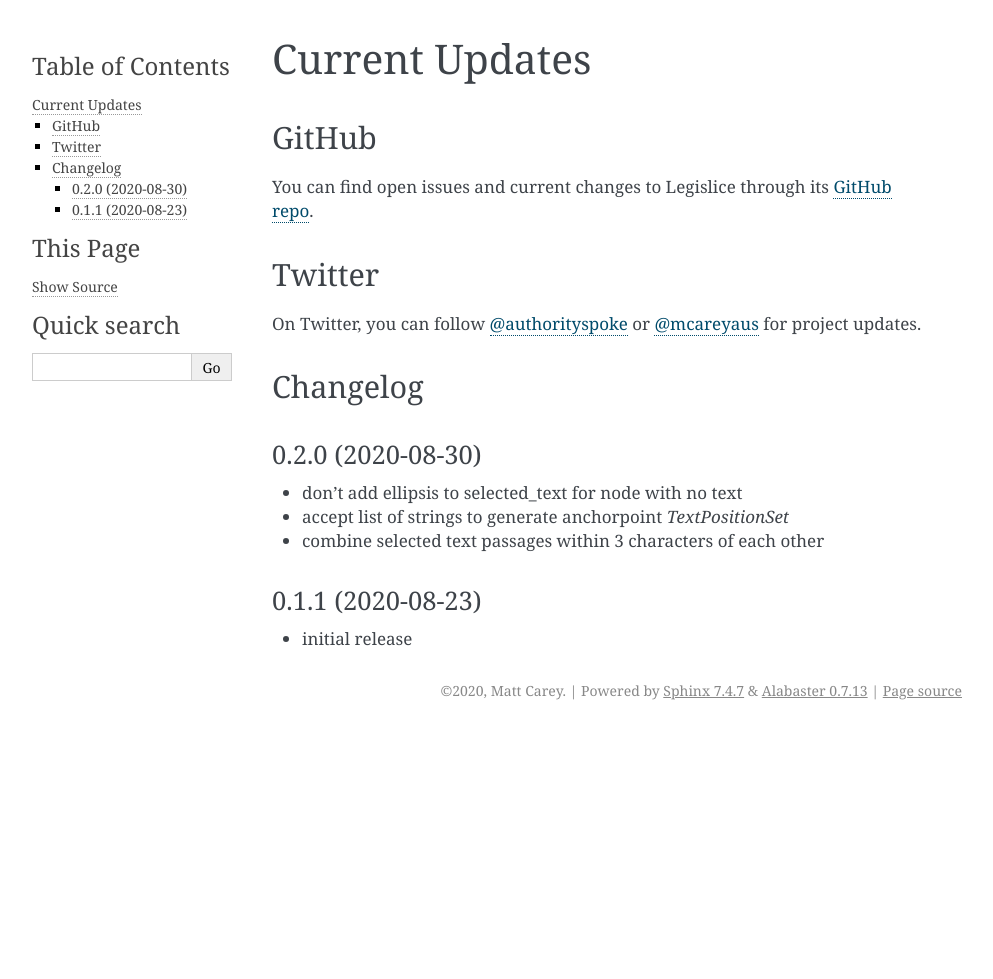
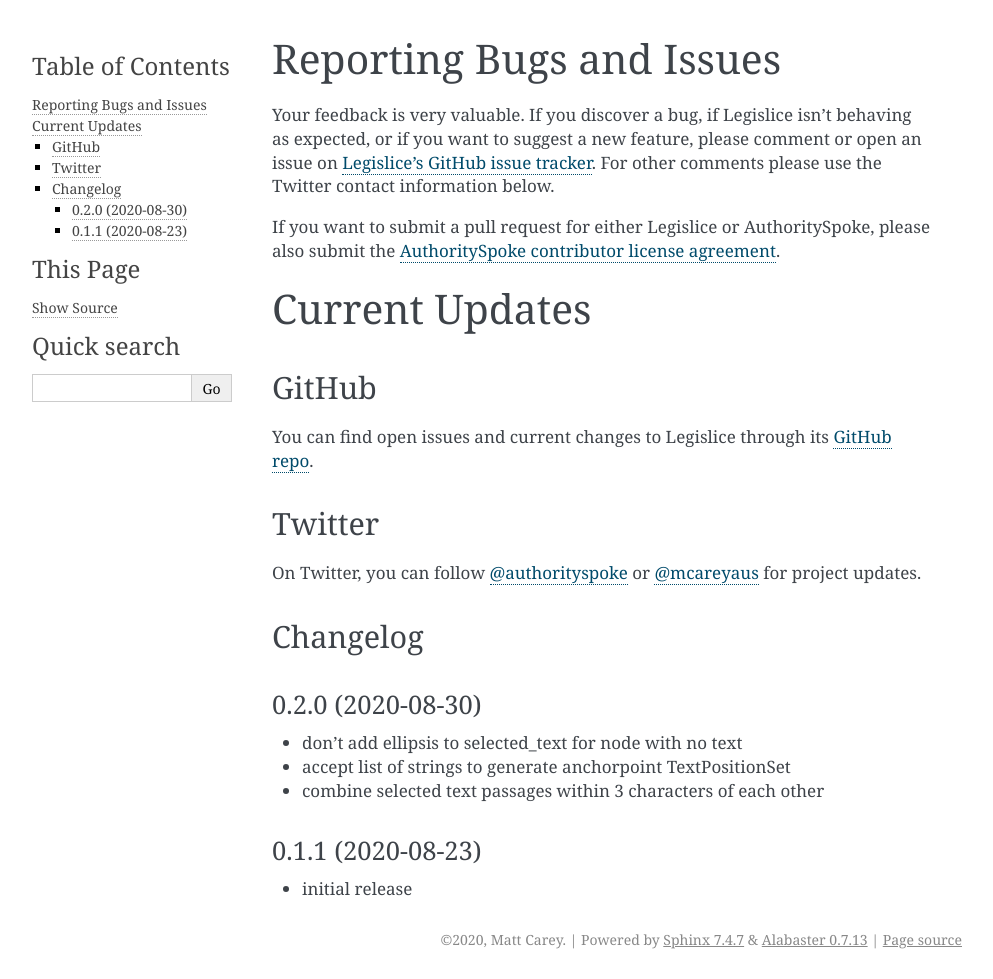
Before and after one commit to mscarey/legislice, a Sphinx documentation site: the page built from docs/history/releases.rst, in a window 1280 px wide. Shown: the whole page, without its empty margins (148-1141 px from the left). Built offline with Sphinx 7.4.7, drawn with Linux system fonts in a browser that asks for light colours; before the commit the page ends 900 px from its top, so only the background shows below that.

Commit message:
add link to issue tracker

```diff
--- a/changelog.md
+++ b/changelog.md
@@ -3,7 +3,7 @@
 0.2.0 (2020-08-30)
 ------------------
 - don't add ellipsis to selected_text for node with no text
-- accept list of strings to generate anchorpoint `TextPositionSet`
+- accept list of strings to generate anchorpoint TextPositionSet
 - combine selected text passages within 3 characters of each other
 
 0.1.1 (2020-08-23)
--- a/docs/history/releases.rst
+++ b/docs/history/releases.rst
@@ -1,4 +1,17 @@
 .. _releases:
+
+=========================
+Reporting Bugs and Issues
+=========================
+
+Your feedback is very valuable. If you discover a bug,
+if Legislice isn't behaving as expected, or if you want to suggest a new feature,
+please comment or open an issue on
+`Legislice's GitHub issue tracker <https://github.com/mscarey/legislice/issues>`_. For
+other comments please use the Twitter contact information below.
+
+If you want to submit a pull request for either Legislice or AuthoritySpoke, please also submit
+the `AuthoritySpoke contributor license agreement <https://github.com/mscarey/AuthoritySpoke/blob/master/contributor_agreement.txt>`_.
 
 =====================
 Current Updates
```
Also changed, not shown: docs/index.rst (+8 -0 lines).
